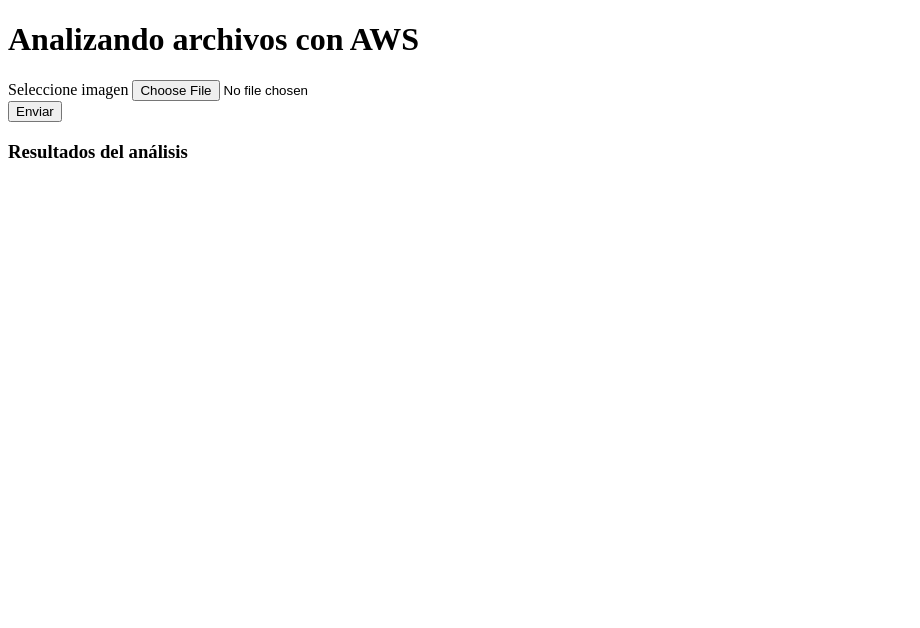
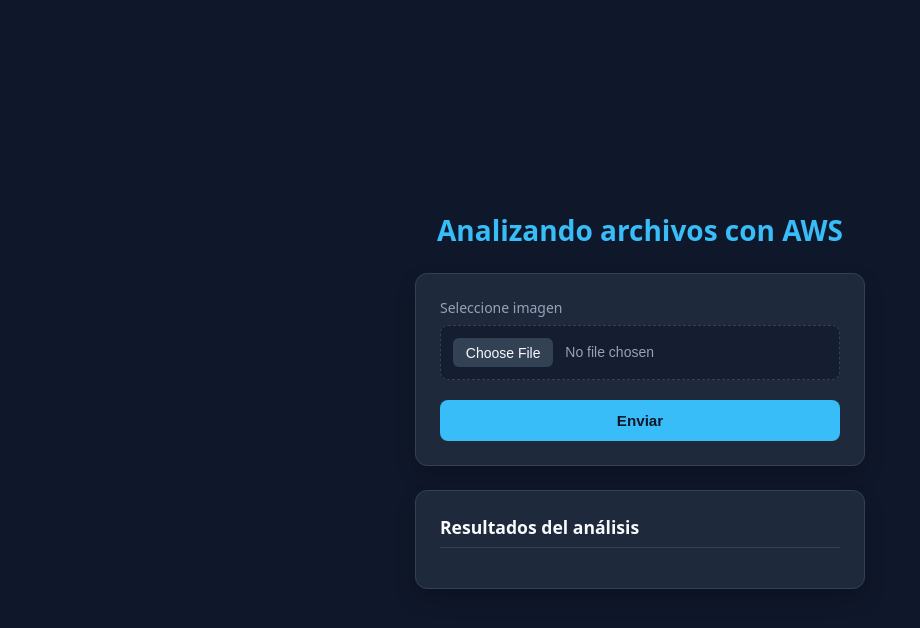
Before and after one commit to sandropr24/AWSPRUEBASSSSSSS, a website: page public/index.html in a window 1280 px wide. Shown: the whole page, without its empty margins (0-920 px from the left). Drawn offline with Linux system fonts and the light colour scheme.

Commit message:
Agregando css

```diff
--- /dev/null
+++ b/public/estilos.css
@@ -0,0 +1,148 @@
+:root {
+  --bg: #0f172a;
+  --card-bg: #1e293b;
+  --text: #f8fafc;
+  --text-muted: #94a3b8;
+  --primary: #38bdf8;
+  --primary-hover: #0284c7;
+  --border: #334155;
+}
+
+* {
+  box-sizing: border-box;
+  margin: 0;
+  padding: 0;
+}
+
+body {
+  font-family: system-ui, -apple-system, BlinkMacSystemFont, 'Segoe UI', Roboto, sans-serif;
+  background-color: var(--bg);
+  color: var(--text);
+  min-height: 100vh;
+  display: flex;
+  flex-direction: column;
+  align-items: center;
+  justify-content: center;
+  padding: 2rem 1rem;
+}
+
+h1 {
+  font-size: 1.75rem;
+  font-weight: 700;
+  margin-bottom: 1.5rem;
+  text-align: center;
+  color: var(--primary);
+}
+
+#uploadForm {
+  background: var(--card-bg);
+  border: 1px solid var(--border);
+  border-radius: 12px;
+  padding: 1.5rem;
+  width: 100%;
+  max-width: 450px;
+  box-shadow: 0 10px 25px -5px rgba(0, 0, 0, 0.3);
+  display: flex;
+  flex-direction: column;
+  gap: 1.25rem;
+}
+
+#uploadForm > div {
+  display: flex;
+  flex-direction: column;
+  gap: 0.5rem;
+}
+
+label {
+  font-size: 0.875rem;
+  font-weight: 500;
+  color: var(--text-muted);
+}
+
+input[type="file"] {
+  font-size: 0.875rem;
+  color: var(--text-muted);
+  background: rgba(15, 23, 42, 0.6);
+  border: 1px dashed var(--border);
+  border-radius: 8px;
+  padding: 0.75rem;
+  cursor: pointer;
+  outline: none;
+  transition: border-color 0.2s;
+}
+
+input[type="file"]:hover {
+  border-color: var(--primary);
+}
+
+input[type="file"]::file-selector-button {
+  background: var(--border);
+  color: var(--text);
+  border: none;
+  padding: 0.4rem 0.8rem;
+  border-radius: 6px;
+  cursor: pointer;
+  margin-right: 0.75rem;
+  font-weight: 500;
+  transition: background 0.2s;
+}
+
+input[type="file"]::file-selector-button:hover {
+  background: #475569;
+}
+
+button[type="submit"] {
+  background-color: var(--primary);
+  color: #0f172a;
+  border: none;
+  border-radius: 8px;
+  padding: 0.75rem;
+  font-weight: 600;
+  font-size: 0.95rem;
+  cursor: pointer;
+  transition: background-color 0.2s, transform 0.1s;
+}
+
+button[type="submit"]:hover {
+  background-color: var(--primary-hover);
+}
+
+button[type="submit"]:active {
+  transform: scale(0.98);
+}
+
+/* Contenedor de resultados */
+body > div:last-of-type {
+  width: 100%;
+  max-width: 450px;
+  margin-top: 1.5rem;
+  background: var(--card-bg);
+  border: 1px solid var(--border);
+  border-radius: 12px;
+  padding: 1.5rem;
+  box-shadow: 0 10px 25px -5px rgba(0, 0, 0, 0.3);
+}
+
+h3 {
+  font-size: 1.1rem;
+  margin-bottom: 1rem;
+  color: var(--text);
+  border-bottom: 1px solid var(--border);
+  padding-bottom: 0.5rem;
+}
+
+#listaEtiquetas {
+  list-style: none;
+  display: flex;
+  flex-direction: column;
+  gap: 0.5rem;
+}
+
+#listaEtiquetas li {
+  background: rgba(15, 23, 42, 0.5);
+  border: 1px solid var(--border);
+  border-radius: 6px;
+  padding: 0.6rem 0.8rem;
+  font-size: 0.875rem;
+  color: #cbd5e1;
+}
--- a/public/index.html
+++ b/public/index.html
@@ -3,6 +3,7 @@
 <head>
   <meta charset="UTF-8">
   <meta name="viewport" content="width=device-width, initial-scale=1.0">
+  <link rel="stylesheet" href="estilos.css">
   <title>Análisis de imágenes con AWS Rekognition</title>
 </head>
 <body>
```
